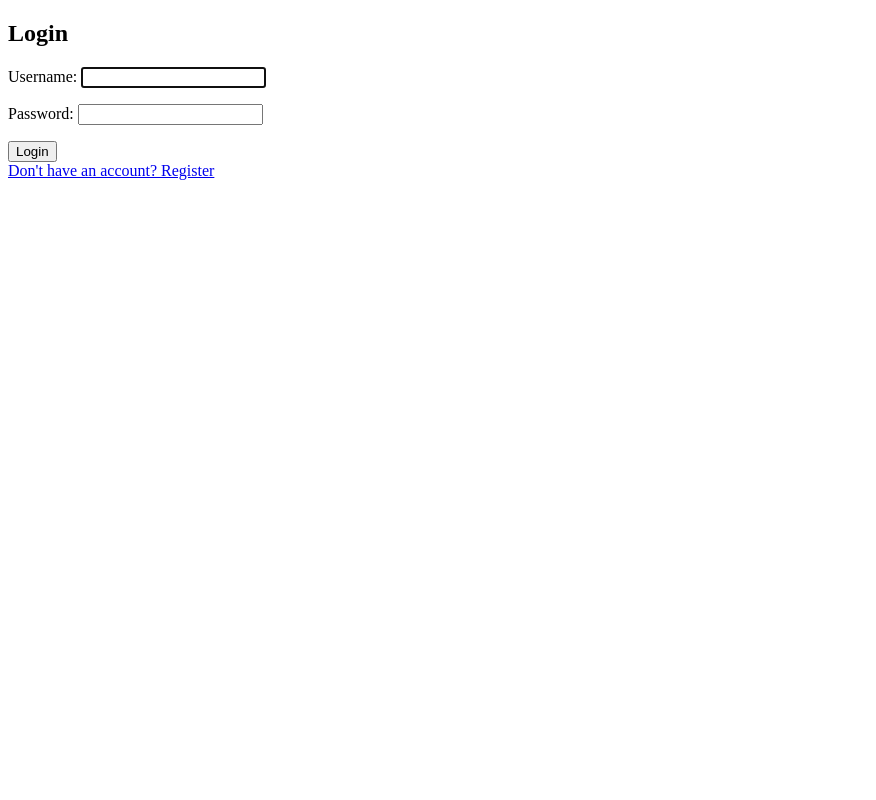
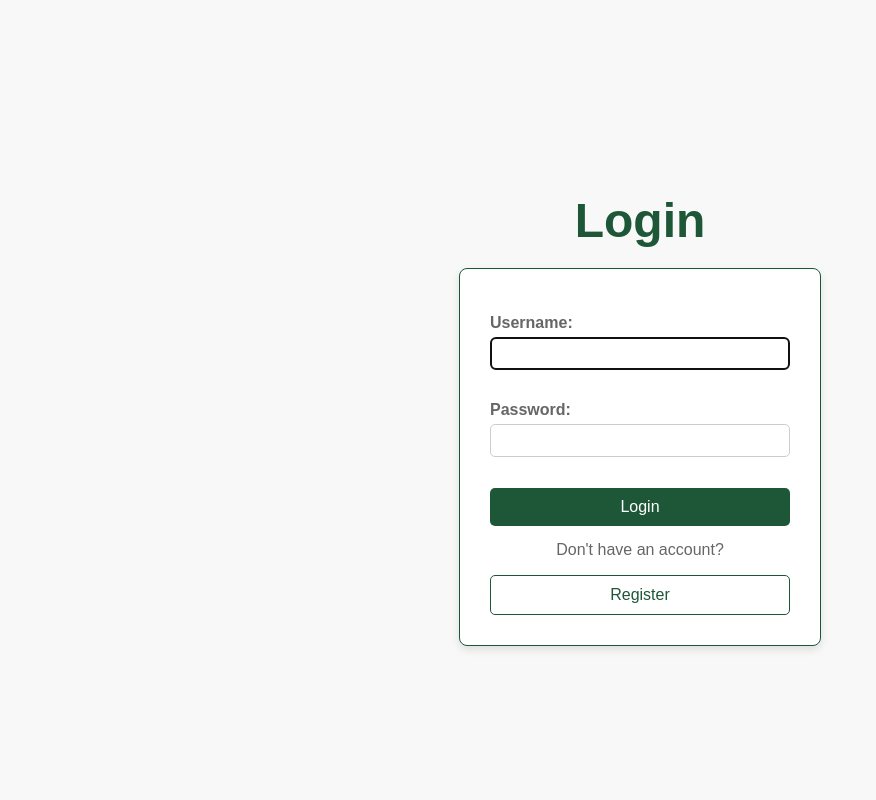
Before and after one commit to rdeniele/https---github.com-rdeniele-ASL-Thesis, a Django app: page /login/ in a window 1280 px wide. Shown: the whole page, without its empty margins (0-876 px from the left). Run offline with Django 5.2, Linux system fonts and the light colour scheme.

Commit message:
Update login.html

```diff
--- a/myapp/templates/login.html
+++ b/myapp/templates/login.html
@@ -1,4 +1,103 @@
 <!DOCTYPE html>
+<html lang="en">
+<head>
+    <meta charset="UTF-8">
+    <meta name="viewport" content="width=device-width, initial-scale=1.0">
+    <title>Sign It Up</title>
+    <style>
+        body {
+            font-family: Arial, sans-serif;
+            display: flex;
+            flex-direction: column;
+            align-items: center;
+            justify-content: center;
+            height: 100vh;
+            margin: 0;
+            background-color: #f8f8f8;
+            color: #1e5737;
+        }
+
+        h2 {
+            font-size: 3em;
+            margin-bottom: 20px;
+        }
+
+        .form-container {
+            border: 1px solid #1e5737;
+            border-radius: 8px;
+            padding: 30px;
+            width: 300px;
+            text-align: center;
+            background-color: #fff;
+            box-shadow: 0 4px 8px rgba(0, 0, 0, 0.1);
+        }
+
+        .form-container label {
+            display: block;
+            font-weight: bold;
+            text-align: left;
+            margin-bottom: 5px;
+        }
+
+        .form-container input[type="text"],
+        .form-container input[type="password"] {
+            width: 100%;
+            padding: 8px;
+            margin-bottom: 15px;
+            border: 1px solid #ccc;
+            border-radius: 5px;
+            box-sizing: border-box;
+        }
+
+        .form-container .login-btn {
+            width: 100%;
+            padding: 10px;
+            font-size: 16px;
+            color: white;
+            background-color: #1e5737;
+            border: none;
+            border-radius: 5px;
+            cursor: pointer;
+        }
+
+        .form-container .login-btn:hover {
+            opacity: 0.9;
+        }
+
+        .form-container p {
+            margin-top: 15px;
+            color: #666;
+        }
+    </style>
+</head>
+<body>
+    <h2>Login</h2>
+    <div class="form-container">
+        <form method="post" action="{% url 'login' %}">
+            {% csrf_token %}
+            {{ form.as_p }}
+            <button type="submit" class="login-btn">Login</button>
+        </form>
+        <p>Don't have an account?</p>
+        <a href="{% url 'register' %}">
+            <button class="login-btn" style="background-color: #fff; color: #1e5737; border: 1px solid #1e5737;">Register</button>
+        </a>
+    </div>
+</body>
+</html>
+
+
+
+
+
+
+
+
+
+
+
+
+<!--<!DOCTYPE html>
 <html lang="en">
 <head>
     <meta charset="UTF-8">
@@ -14,4 +113,4 @@
     </form>
     <a href="{% url 'register' %}">Don't have an account? Register</a>
 </body>
-</html>
+</html>-->
```
